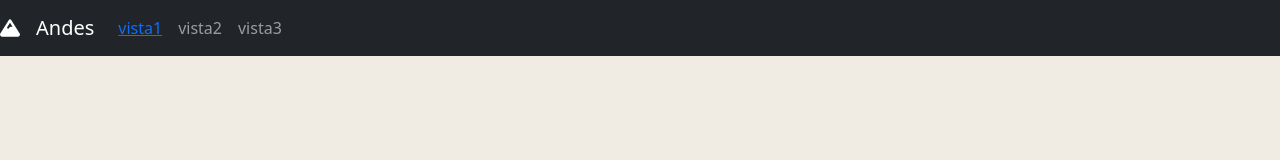
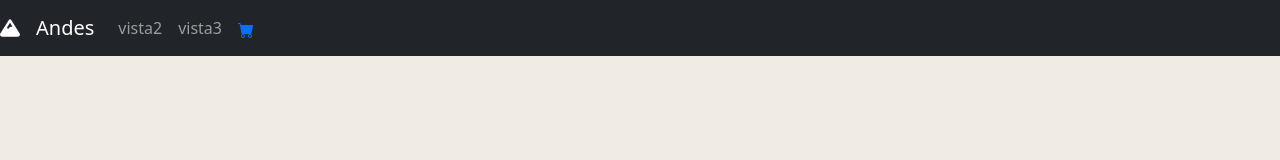
Before and after one commit to No-Country/C6-21-T-Java-React, a React (Create React App) app in the folder e-commerce-c6-21/: page / in a window 1280 px wide. Shown: the top 160 px of the page. Built offline with nearby package versions, Linux system fonts and the light colour scheme.

Commit message:
updated navbar with cart widget

```diff
--- a/e-commerce-c6-21/src/components/Header/Navbar.js
+++ b/e-commerce-c6-21/src/components/Header/Navbar.js
@@ -4,6 +4,7 @@ import { Outlet, Link } from "react-router-dom";
 import { FontAwesomeIcon } from '@fortawesome/react-fontawesome';
 import { faMountain } from '@fortawesome/free-solid-svg-icons';
 import './navbar.css'
+import CartWidget from '../CartWidget/CartWidget';
 
 function NavbarComponent() {
   return (
@@ -15,9 +16,9 @@ function NavbarComponent() {
           <Navbar.Toggle aria-controls="basic-navbar-nav" />
           <Navbar.Collapse id="basic-navbar-nav">
             <Nav>
-              <Nav.Link> <Link to="/cart">vista1</Link></Nav.Link>
               <Nav.Link href='vista2'>vista2</Nav.Link>
               <Nav.Link href='vista3'>vista3</Nav.Link>
+              <Nav.Link> <Link to="/cart"><CartWidget/></Link></Nav.Link>
           </Nav>
           </Navbar.Collapse>
 
```
